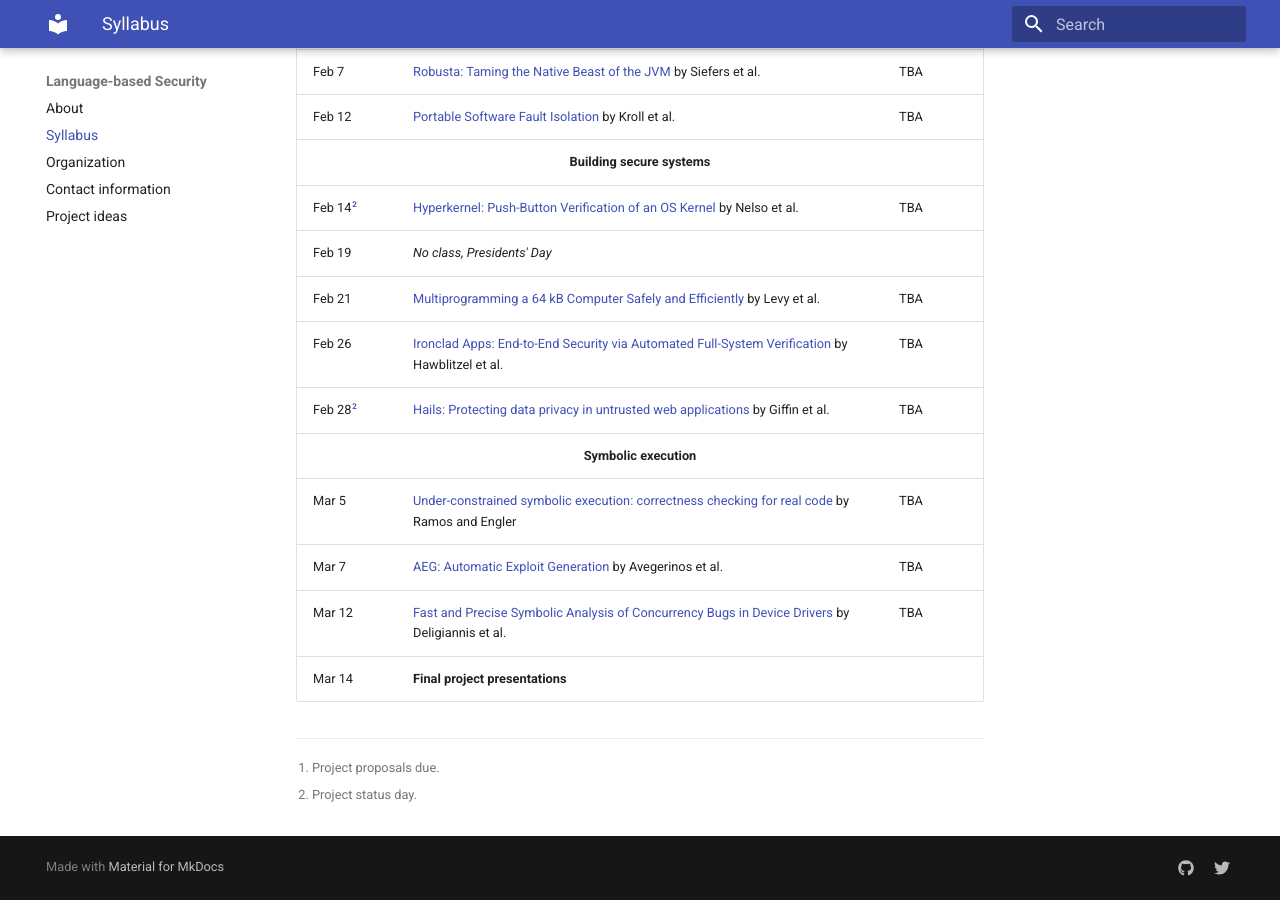
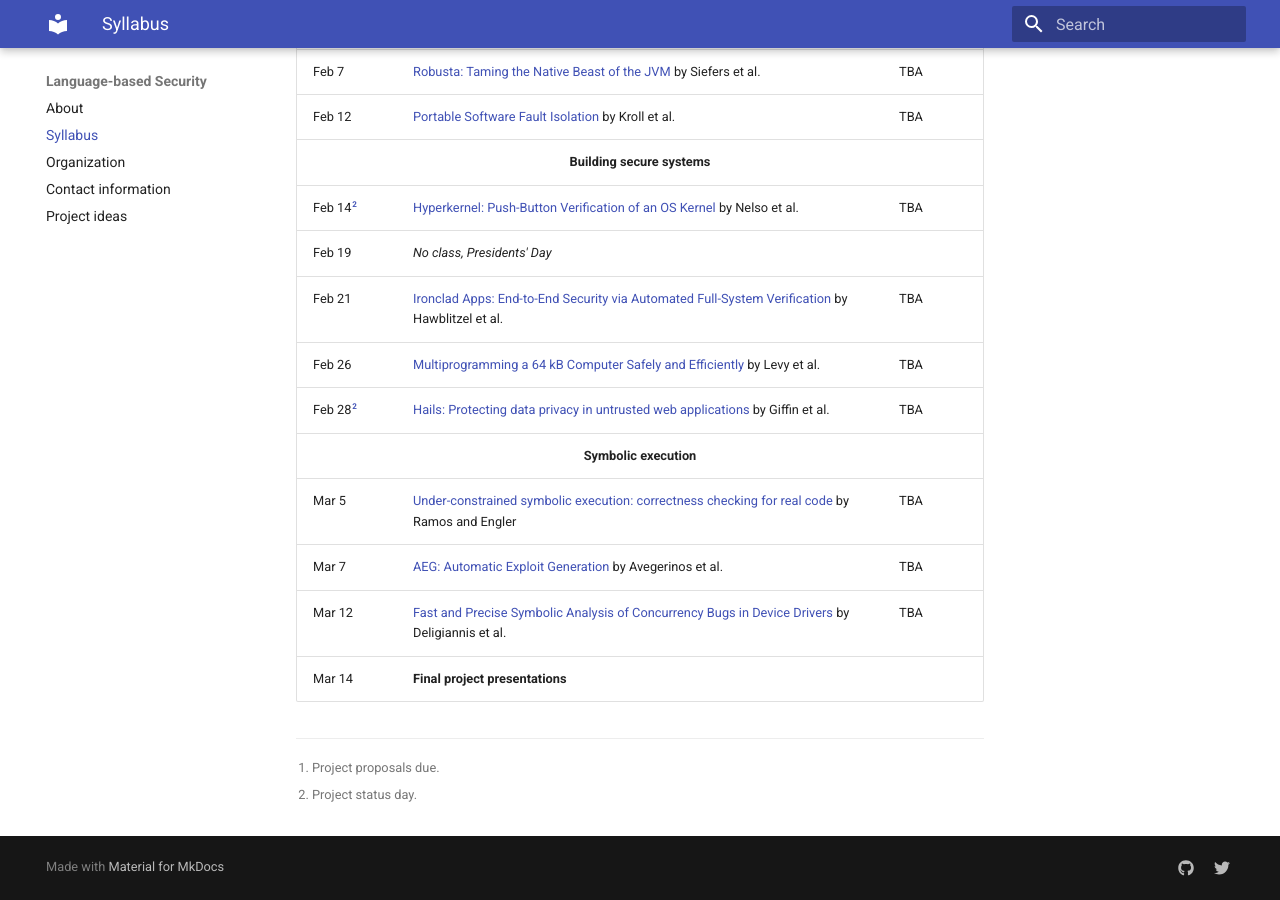
Before and after one commit to shravanrn/cse291-winter18, an MkDocs documentation site: the page built from docs/syllabus.md, in a window 1280 px wide and 900 px high, scrolled down 1067 px. Built offline with MkDocs 1.6.1 and Material for MkDocs 9.7.7, drawn with Linux system fonts in a browser that asks for light colours; old or Windows-style settings are respelled for this version of MkDocs.

```diff
--- a/docs/syllabus.md
+++ b/docs/syllabus.md
@@ -19,8 +19,8 @@ Feb 12     | [Portable Software Fault Isolation](papers/psfi.pdf) by Kroll et al
            | <center>**Building secure systems**</center> |
 Feb 14[^2] | [Hyperkernel: Push-Button Verification of an OS Kernel](papers/hyperkernel.pdf) by Nelso et al. | TBA
 Feb 19     | *No class, Presidents' Day* |
-Feb 21     | [Multiprogramming a 64 kB Computer Safely and Efficiently](papers/tock.pdf) by Levy et al. | TBA
-Feb 26     | [Ironclad Apps: End-to-End Security via Automated Full-System Verification](papers/ironclad-apps.pdf) by Hawblitzel et al. | TBA
+Feb 21     | [Ironclad Apps: End-to-End Security via Automated Full-System Verification](papers/ironclad-apps.pdf) by Hawblitzel et al. | TBA
+Feb 26     | [Multiprogramming a 64 kB Computer Safely and Efficiently](papers/tock.pdf) by Levy et al. | TBA
 Feb 28[^2] | [Hails: Protecting data privacy in untrusted web applications](papers/hails.pdf) by Giffin et al.  | TBA
            | <center>**Symbolic execution**</center> |
 Mar  5     | [Under-constrained symbolic execution: correctness checking for real code](papers/ucklee.pdf) by Ramos and Engler | TBA
```
